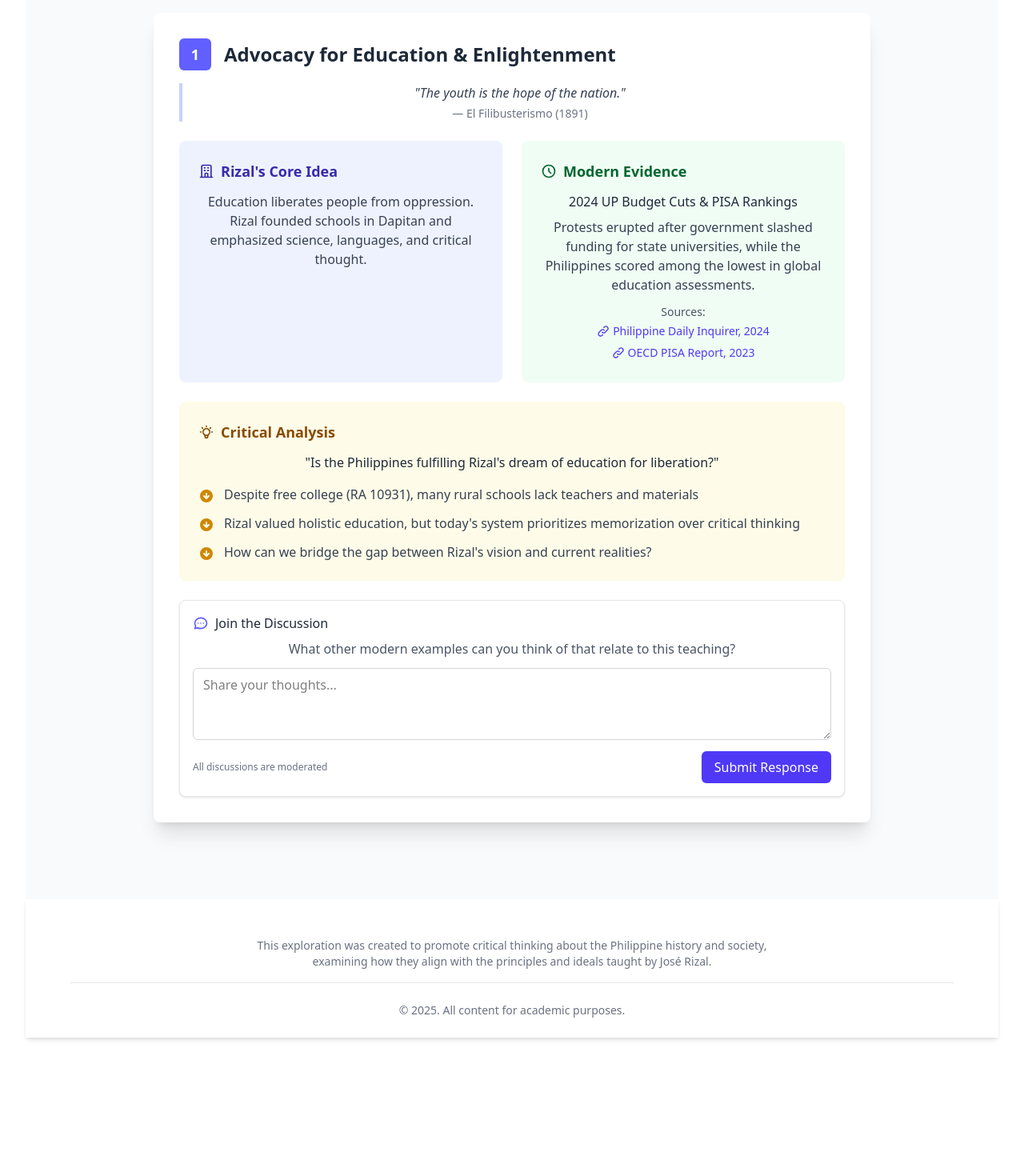
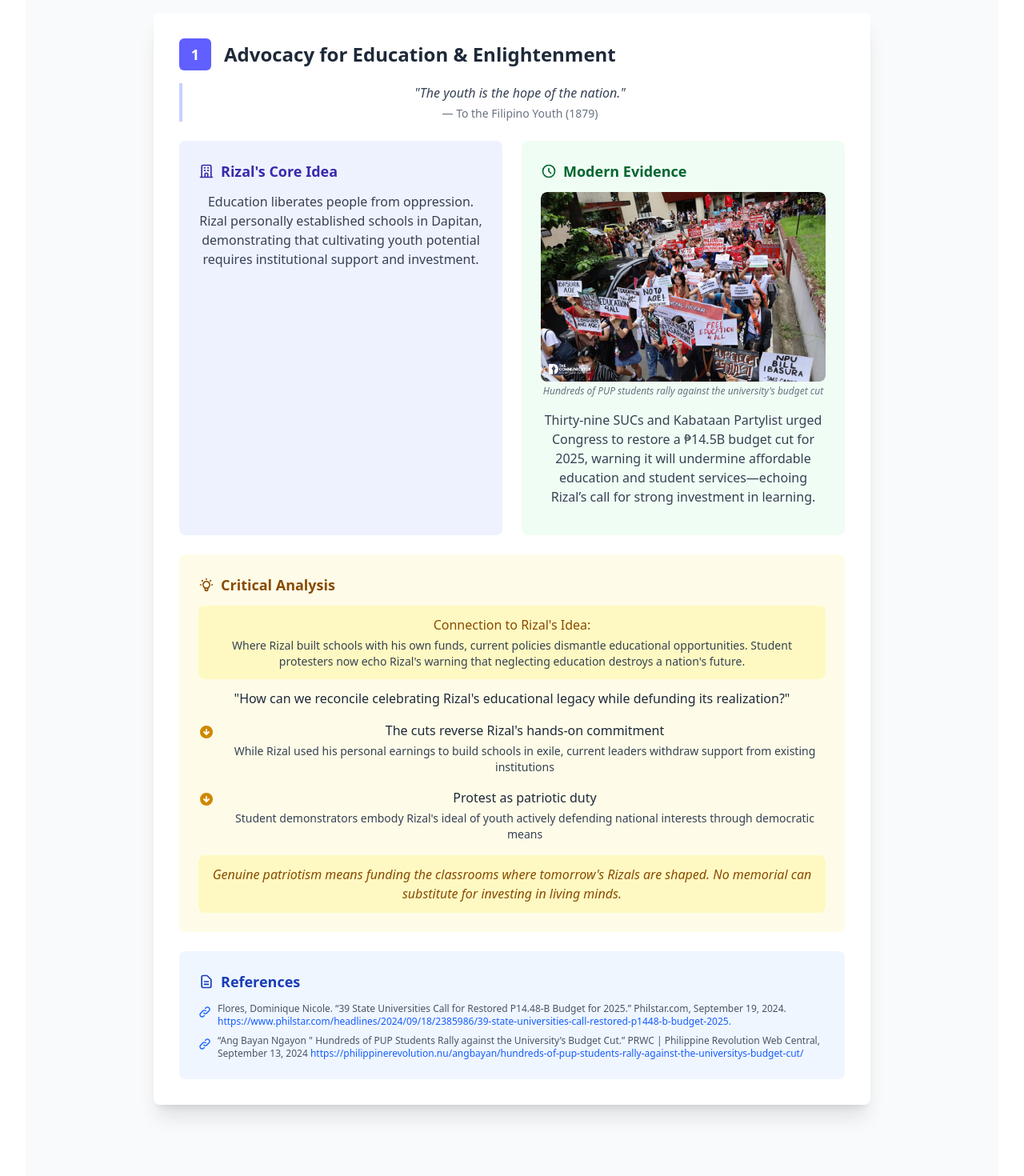
Before and after one commit to reymondyncierto/rizal-reimagined, a React (Vite) app: page /teaching/1 in a window 1280 px wide. Shown: the part 860-2330 px from the top of the page at 80% size. Before the commit the page ends 2189 px from the top, so only its background shows below. Built offline with nearby package versions, Linux system fonts and the light colour scheme.

Commit message:
chore: UPDATE layout of analysis

```diff
--- a/src/components/TeachingDetail.jsx
+++ b/src/components/TeachingDetail.jsx
@@ -24,7 +24,6 @@ export default function TeachingDetail() {
   return (
     <div className="min-h-screen bg-gray-50 py-12 px-4 sm:px-6 lg:px-8">
       <div className="max-w-4xl mx-auto">
-
         <button
           onClick={() => navigate('/')}
           className="mb-6 flex items-center text-indigo-600 hover:text-indigo-800"
@@ -34,7 +33,6 @@ export default function TeachingDetail() {
           </svg>
           Back to all themes
         </button>
-
 
         <div className="bg-white shadow-xl rounded-lg overflow-hidden">
           <div className="p-6 sm:p-8">
@@ -53,7 +51,6 @@ export default function TeachingDetail() {
             </div>
 
             <div className="grid md:grid-cols-2 gap-6">
-
               <div className="bg-indigo-50 p-6 rounded-lg h-full">
                 <h3 className="font-semibold text-indigo-800 text-lg mb-3 flex items-center">
                   <svg className="w-5 h-5 mr-2" fill="none" stroke="currentColor" viewBox="0 0 24 24">
@@ -64,7 +61,6 @@ export default function TeachingDetail() {
                 <p className="text-gray-700">{teaching.rizalsIdea}</p>
               </div>
 
-
               <div className="bg-green-50 p-6 rounded-lg h-full">
                 <h3 className="font-semibold text-green-800 text-lg mb-3 flex items-center">
                   <svg className="w-5 h-5 mr-2" fill="none" stroke="currentColor" viewBox="0 0 24 24">
@@ -72,26 +68,19 @@ export default function TeachingDetail() {
                   </svg>
                   Modern Evidence
                 </h3>
-                <h4 className="font-medium text-gray-800 mb-2">{teaching.modernExample.title}</h4>
+                <div className="mb-4 rounded-lg overflow-hidden">
+                  <img
+                    src={teaching.modernExample.imageUrl}
+                    alt={teaching.modernExample.title}
+                    className="w-full h-auto object-cover rounded-lg"
+                  />
+                  <p className="text-xs text-gray-500 mt-1 italic">
+                    {teaching.modernExample.title}
+                  </p>
+                </div>
                 <p className="text-gray-700 mb-3">{teaching.modernExample.description}</p>
-                <div className="text-sm">
-                  <h5 className="font-medium text-gray-600 mb-1">Sources:</h5>
-                  <ul className="space-y-1">
-                    {teaching.modernExample.sources.map((source, index) => (
-                      <li key={index}>
-                        <a href={source.url} className="text-indigo-600 hover:underline inline-flex items-center">
-                          <svg className="w-4 h-4 mr-1" fill="none" stroke="currentColor" viewBox="0 0 24 24">
-                            <path strokeLinecap="round" strokeLinejoin="round" strokeWidth={2} d="M13.828 10.172a4 4 0 00-5.656 0l-4 4a4 4 0 105.656 5.656l1.102-1.101m-.758-4.899a4 4 0 005.656 0l4-4a4 4 0 00-5.656-5.656l-1.1 1.1" />
-                          </svg>
-                          {source.name}
-                        </a>
-                      </li>
-                    ))}
-                  </ul>
-                </div>
               </div>
             </div>
-
 
             <div className="mt-6 bg-yellow-50 p-6 rounded-lg">
               <h3 className="font-semibold text-yellow-800 text-lg mb-3 flex items-center">
@@ -100,8 +89,12 @@ export default function TeachingDetail() {
                 </svg>
                 Critical Analysis
               </h3>
+              <div className="mb-3 p-3 bg-yellow-100 rounded-lg">
+                  <h5 className="font-medium text-yellow-800 mb-1">Connection to Rizal's Idea:</h5>
+                  <p className="text-gray-700 text-sm">{teaching.modernExample.connection}</p>
+                </div>
               <p className="font-medium text-gray-800 mb-4">"{teaching.criticalQuestion}"</p>
-              <ul className="space-y-3">
+              <ul className="space-y-4">
                 {teaching.analysisPoints.map((point, index) => (
                   <li key={index} className="flex items-start">
                     <span className="flex-shrink-0 mt-1 mr-3">
@@ -109,32 +102,41 @@ export default function TeachingDetail() {
                         <path fillRule="evenodd" d="M10 18a8 8 0 100-16 8 8 0 000 16zm1-11a1 1 0 10-2 0v3.586L7.707 9.293a1 1 0 00-1.414 1.414l3 3a1 1 0 001.414 0l3-3a1 1 0 00-1.414-1.414L11 10.586V7z" clipRule="evenodd" />
                       </svg>
                     </span>
-                    <span className="text-gray-700">{point}</span>
+                    <div>
+                      <p className="font-medium text-gray-800">{point.point}</p>
+                      <p className="text-gray-700 mt-1 text-sm">{point.explanation}</p>
+                    </div>
                   </li>
                 ))}
               </ul>
+              {teaching.reflection && (
+                <div className="mt-4 p-3 bg-yellow-100 rounded-lg">
+                  <p className="text-yellow-800 italic">{teaching.reflection}</p>
+                </div>
+              )}
             </div>
 
-
-            <div className="mt-6 bg-white border border-gray-200 rounded-lg p-4 shadow-sm">
-              <h4 className="font-medium text-gray-800 mb-2 flex items-center">
-                <svg className="w-5 h-5 mr-2 text-indigo-500" fill="none" stroke="currentColor" viewBox="0 0 24 24">
-                  <path strokeLinecap="round" strokeLinejoin="round" strokeWidth={2} d="M8 12h.01M12 12h.01M16 12h.01M21 12c0 4.418-4.03 8-9 8a9.863 9.863 0 01-4.255-.949L3 20l1.395-3.72C3.512 15.042 3 13.574 3 12c0-4.418 4.03-8 9-8s9 3.582 9 8z" />
+            <div className="mt-6 bg-blue-50 p-6 rounded-lg">
+              <h3 className="font-semibold text-blue-800 text-lg mb-3 flex items-center">
+                <svg className="w-5 h-5 mr-2" fill="none" stroke="currentColor" viewBox="0 0 24 24">
+                  <path strokeLinecap="round" strokeLinejoin="round" strokeWidth={2} d="M9 12h6m-6 4h6m2 5H7a2 2 0 01-2-2V5a2 2 0 012-2h5.586a1 1 0 01.707.293l5.414 5.414a1 1 0 01.293.707V19a2 2 0 01-2 2z" />
                 </svg>
-                Join the Discussion
-              </h4>
-              <p className="text-gray-600 mb-3">What other modern examples can you think of that relate to this teaching?</p>
-              <textarea
-                className="w-full px-3 py-2 border border-gray-300 rounded-md focus:outline-none focus:ring-2 focus:ring-indigo-500 focus:border-indigo-500"
-                rows="3"
-                placeholder="Share your thoughts..."
-              ></textarea>
-              <div className="mt-2 flex justify-between items-center">
-                <span className="text-xs text-gray-500">All discussions are moderated</span>
-                <button className="px-4 py-2 bg-indigo-600 text-white rounded-md hover:bg-indigo-700 focus:outline-none focus:ring-2 focus:ring-indigo-500 focus:ring-offset-2">
-                  Submit Response
-                </button>
-              </div>
+                References
+              </h3>
+              <ul className="space-y-2">
+                {teaching.modernExample.sources.map((source, index) => (
+                  <li key={index} className="flex items-start">
+                    <span className="flex-shrink-0 mt-1 mr-2 text-blue-600">
+                      <svg className="h-4 w-4" fill="none" stroke="currentColor" viewBox="0 0 24 24">
+                        <path strokeLinecap="round" strokeLinejoin="round" strokeWidth={2} d="M13.828 10.172a4 4 0 00-5.656 0l-4 4a4 4 0 105.656 5.656l1.102-1.101m-.758-4.899a4 4 0 005.656 0l4-4a4 4 0 00-5.656-5.656l-1.1 1.1" />
+                      </svg>
+                    </span>
+                    <span className="text-left text-xs text-gray-600">
+                      {source.name} <a href={source.url} className="text-blue-600 hover:underline">{source.url}</a>
+                    </span>
+                  </li>
+                ))}
+              </ul>
             </div>
           </div>
         </div>
--- a/src/data/Teachings.data.jsx
+++ b/src/data/Teachings.data.jsx
@@ -3,22 +3,36 @@ export const teachings = [
     id: 1,
     title: "Advocacy for Education & Enlightenment",
     rizalsQuote: "The youth is the hope of the nation.",
-    rizalsSource: "El Filibusterismo (1891)",
-    rizalsIdea: "Education liberates people from oppression. Rizal founded schools in Dapitan and emphasized science, languages, and critical thought.",
+    rizalsSource: "To the Filipino Youth (1879)",
+    rizalsIdea: "Education liberates people from oppression. Rizal personally established schools in Dapitan, demonstrating that cultivating youth potential requires institutional support and investment.",
     modernExample: {
-      title: "2024 UP Budget Cuts & PISA Rankings",
-      description: "Protests erupted after government slashed funding for state universities, while the Philippines scored among the lowest in global education assessments.",
+      title: "Hundreds of PUP students rally against the university's budget cut",
+      description: "Thirty-nine SUCs and Kabataan Partylist urged Congress to restore a ₱14.5B budget cut for 2025, warning it will undermine affordable education and student services—echoing Rizal’s call for strong investment in learning.",
+      connection: "Where Rizal built schools with his own funds, current policies dismantle educational opportunities. Student protesters now echo Rizal's warning that neglecting education destroys a nation's future.",
       sources: [
-        { name: "Philippine Daily Inquirer, 2024", url: "#" },
-        { name: "OECD PISA Report, 2023", url: "#" }
-      ]
+        {
+          name: 'Flores, Dominique Nicole. “39 State Universities Call for Restored P14.48-B Budget for 2025.” Philstar.com, September 19, 2024.',
+          url: 'https://www.philstar.com/headlines/2024/09/18/2385986/39-state-universities-call-restored-p1448-b-budget-2025.'
+        },
+        {
+          name: '“Ang Bayan Ngayon " Hundreds of PUP Students Rally against the University’s Budget Cut.” PRWC | Philippine Revolution Web Central, September 13, 2024',
+          url: 'https://philippinerevolution.nu/angbayan/hundreds-of-pup-students-rally-against-the-universitys-budget-cut/'
+        }
+      ],
+      imageUrl: "/budget-cut.jpg",
     },
-    criticalQuestion: "Is the Philippines fulfilling Rizal's dream of education for liberation?",
+    criticalQuestion: "How can we reconcile celebrating Rizal's educational legacy while defunding its realization?",
     analysisPoints: [
-      "Despite free college (RA 10931), many rural schools lack teachers and materials",
-      "Rizal valued holistic education, but today's system prioritizes memorization over critical thinking",
-      "How can we bridge the gap between Rizal's vision and current realities?"
-    ]
+      {
+        point: "The cuts reverse Rizal's hands-on commitment",
+        explanation: "While Rizal used his personal earnings to build schools in exile, current leaders withdraw support from existing institutions"
+      },
+      {
+        point: "Protest as patriotic duty",
+        explanation: "Student demonstrators embody Rizal's ideal of youth actively defending national interests through democratic means"
+      },
+    ],
+    reflection: "Genuine patriotism means funding the classrooms where tomorrow's Rizals are shaped. No memorial can substitute for investing in living minds."
   },
   {
     id: 2,
@@ -114,6 +128,7 @@ export const teachings = [
       title: "Mother Tongue Education Debate & Colonial Mentality",
       description: "DepEd's language policy controversies and ongoing preference for Western culture over local traditions.",
       sources: [
+
         { name: "DepEd Memos, 2023", url: "#" },
         { name: "Philippine Studies Journal", url: "#" }
       ]
```
Also changed, not shown: public/budget-cut.jpg (added).
